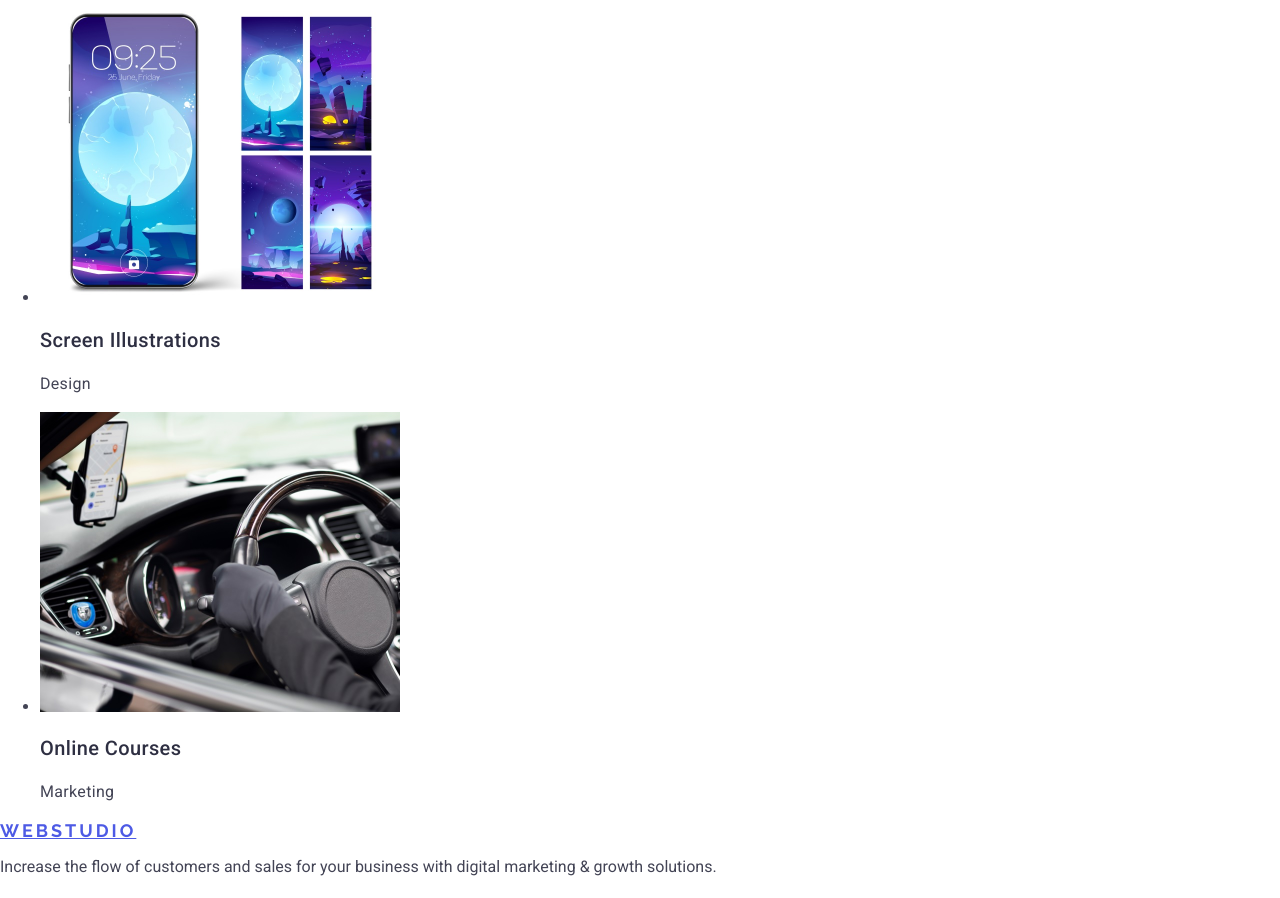
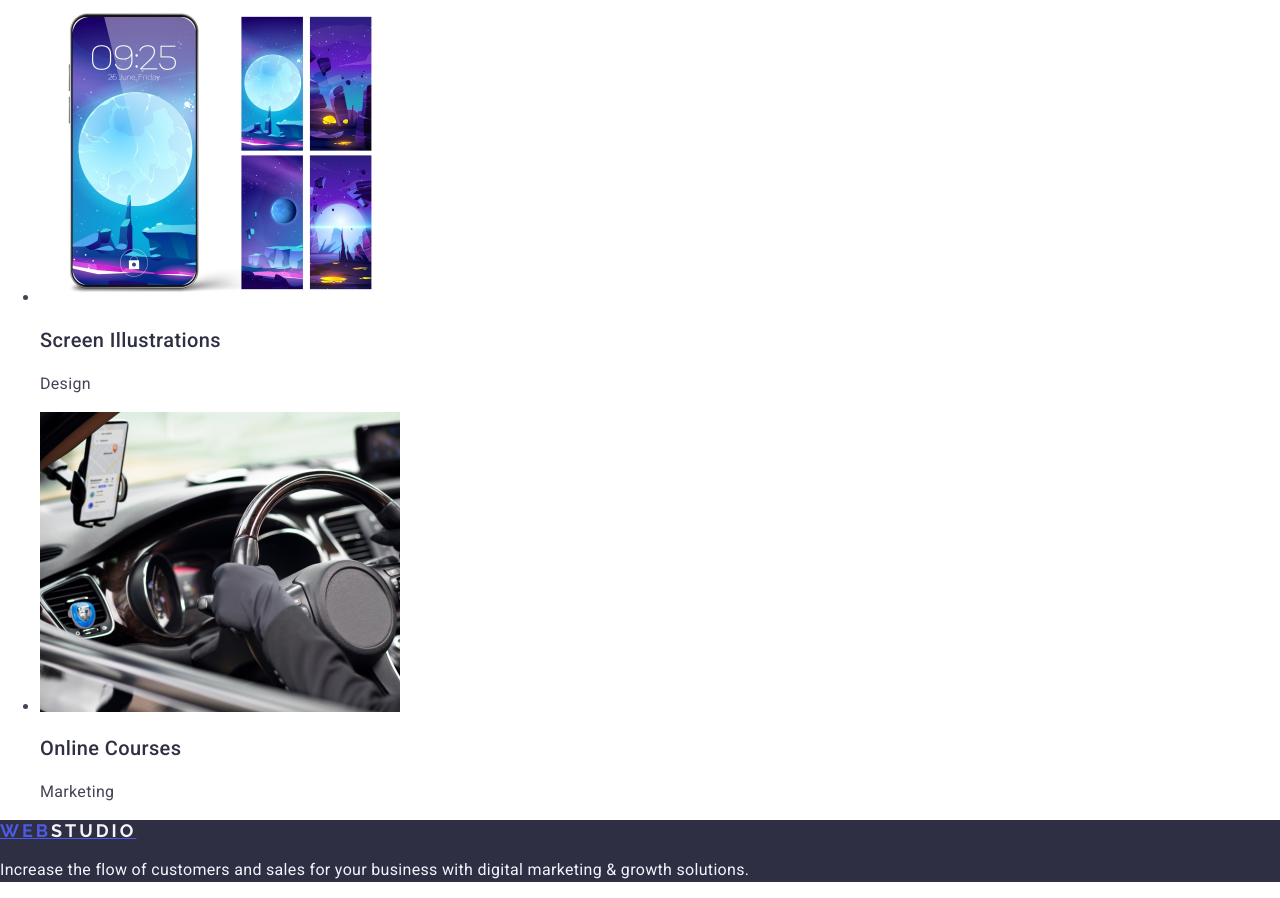
Before and after one commit to OleksiyFuhlevych/goit-markup-hw-02, a plain HTML site: page index.html in a window 1280 px wide. Shown: the part 4026-4924 px from the top of the page. Drawn offline with nearby package versions, Linux system fonts and the light colour scheme; files whose address does not match are found by name.

Commit message:
Add files via upload

```diff
--- a/css/styles.css
+++ b/css/styles.css
@@ -143,14 +143,14 @@ body {
     letter-spacing: 0.02em;
 }
 
-.footer-box {
+.footer-section {
     background-color: #2e2f42;
 
 }
-.logo-footer {
+.logo-studio-footer {
     color:#f4f4fd;
 }
-.footer-info {
+.footer-text {
     line-height: 1.5;
     color: #F4F4FD;
     letter-spacing: 0.02em;
```
